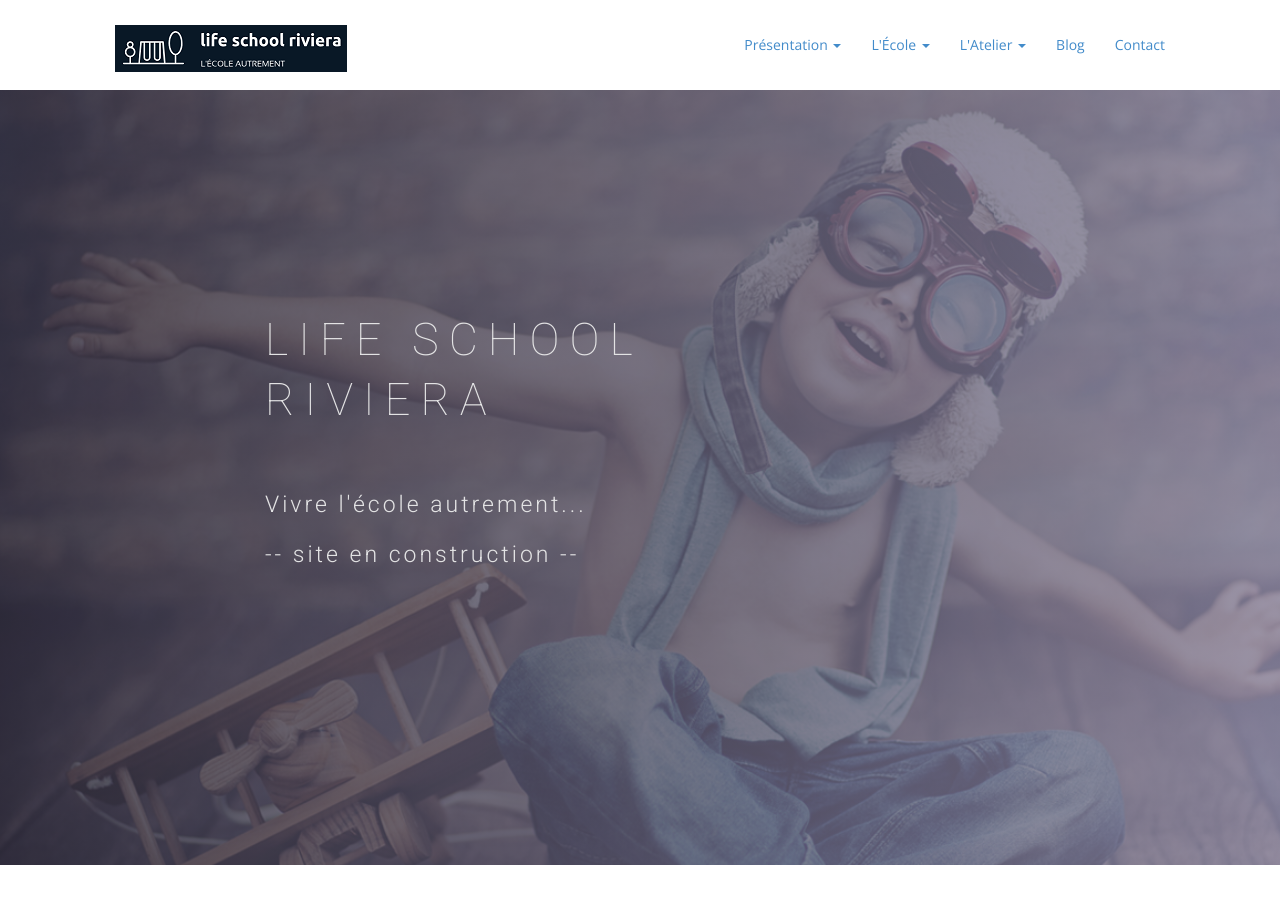
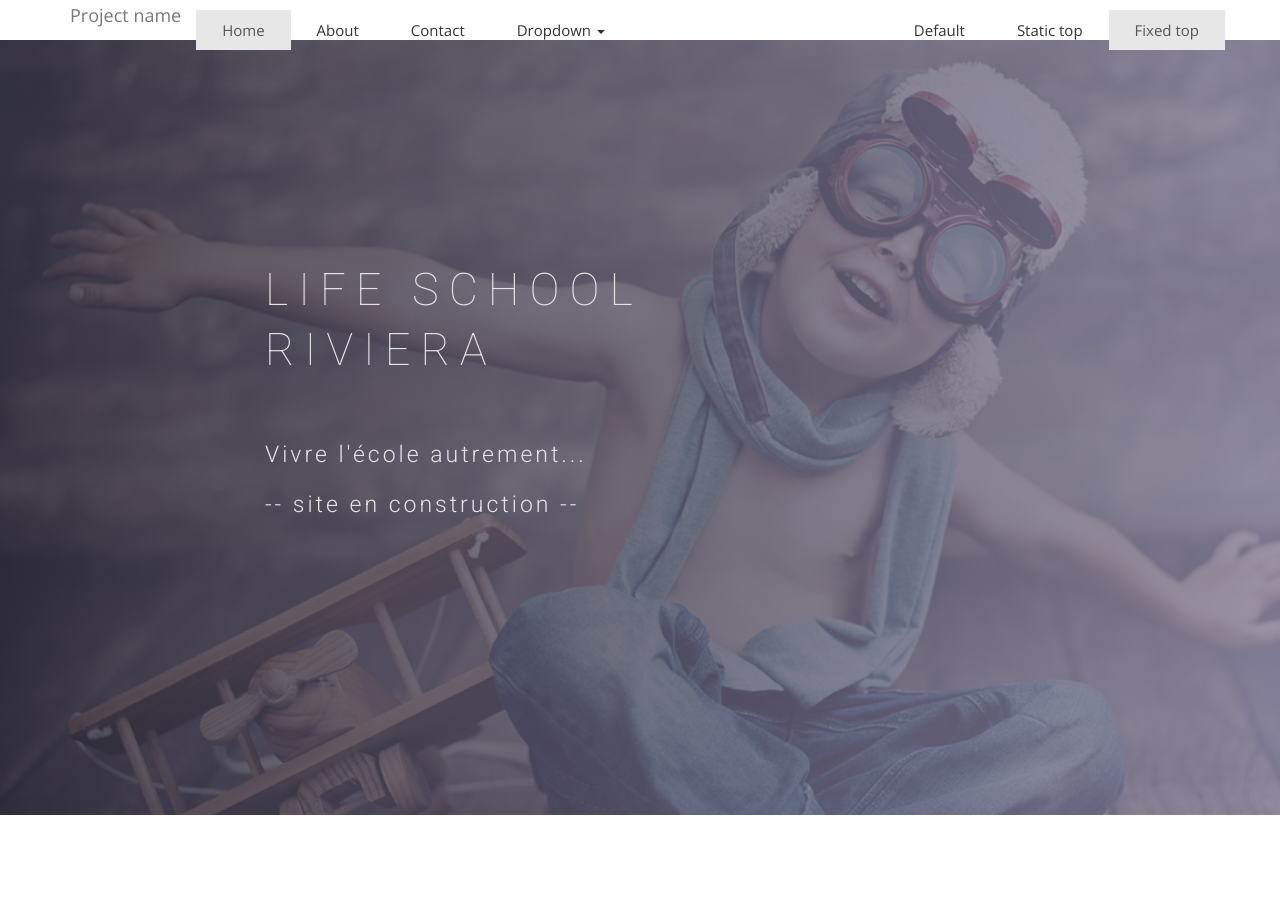
Before and after one commit to midjoule/lifeschool, a Jekyll site: the page built from index.html, in a window 1280 px wide and 900 px high. Built offline with Jekyll 4.4.1, drawn with Linux system fonts in a browser that asks for light colours; nearby versions of some CDN libraries; some web fonts are replaced.

Commit message:
Update header.html

```diff
--- a/_includes/header.html
+++ b/_includes/header.html
@@ -1,58 +1,40 @@
 <!-- Header Start -->
 <header>
+    <nav class="navbar navbar-default navbar-fixed-top">
       <div class="container">
-  <div class="row">
-    <div class="col-md-12">
-      <!-- header Nav Start -->
-      <nav id="navbar" class="navbar-collapse">
-          <div class="container-fluid">
-            <!-- Brand and toggle get grouped for better mobile display -->
         <div class="navbar-header">
-              <button type="button" class="navbar-toggle collapsed" data-toggle="collapse" data-target="#bs-example-navbar-collapse-1">
+          <button type="button" class="navbar-toggle collapsed" data-toggle="collapse" data-target="#navbar" aria-expanded="false" aria-controls="navbar">
             <span class="sr-only">Toggle navigation</span>
             <span class="icon-bar"></span>
             <span class="icon-bar"></span>
             <span class="icon-bar"></span>
           </button>
-              <a class="navbar-brand" href="/index.html">
-                <img src="{{ site.baseurl }}/img/logo.png" alt="Logo">
-              </a>
+          <a class="navbar-brand" href="#">Project name</a>
         </div>
-          <!-- Collect the nav links, forms, and other content for toggling -->
-          <div class="navbar-collapse" id="bs-example-navbar-collapse-1">
-          <ul class="nav navbar-nav navbar-right">
-              {% assign links = site.data.navigation %}
-              {% for link in links %}
-                  {% assign class = nil %}
-                  {% if page.url contains link.url %}
-                      {% assign class = 'active' %}
-                  {% endif %}
-                  {% if link.sublinks %}
-                      <li class="dropdown {{ class }}">
-                          <a href="{{ site.baseurl }}{{ link.url }}" class="dropdown-toggle" data-toggle="dropdown" role="button" aria-haspopup="true" aria-expanded="false">{{ link.title }} <span class="caret"></span></a>
+        <div id="navbar" class="navbar-collapse collapse">
+          <ul class="nav navbar-nav">
+            <li class="active"><a href="#">Home</a></li>
+            <li><a href="#about">About</a></li>
+            <li><a href="#contact">Contact</a></li>
+            <li class="dropdown">
+              <a href="#" class="dropdown-toggle" data-toggle="dropdown" role="button" aria-haspopup="true" aria-expanded="false">Dropdown <span class="caret"></span></a>
               <ul class="dropdown-menu">
-                              {% for sublink in link.sublinks %}
-                                  {% if sublink.title == 'separator' %}
+                <li><a href="#">Action</a></li>
+                <li><a href="#">Another action</a></li>
+                <li><a href="#">Something else here</a></li>
                 <li role="separator" class="divider"></li>
-                                  {% else %}
-                                      <li>
-                                          <a href="{{ site.baseurl }}{{ sublink.url }}">{{ sublink.title }}</a>
-                                      </li>
-                                  {% endif %}
-                              {% endfor %}
+                <li class="dropdown-header">Nav header</li>
+                <li><a href="#">Separated link</a></li>
+                <li><a href="#">One more separated link</a></li>
               </ul>
             </li>
-                  {% else %}
-                      <li class="{{ class }}">
-                          <a href="{{ site.baseurl }}{{ link.url }}">{{ link.title }}</a>
-                      </li>
-                  {% endif %}
-              {% endfor %}
           </ul>
-          </div><!-- /.navbar-collapse -->
-        </div><!-- /.container-fluid -->
+          <ul class="nav navbar-nav navbar-right">
+            <li><a href="../navbar/">Default</a></li>
+            <li><a href="../navbar-static-top/">Static top</a></li>
+            <li class="active"><a href="./">Fixed top <span class="sr-only">(current)</span></a></li>
+          </ul>
+        </div><!--/.nav-collapse -->
+      </div>
     </nav>
-      </div>
-    </div>
-  </div>
 </header><!-- header close -->
```
Lines whose indentation alone changed are shown as unchanged.
